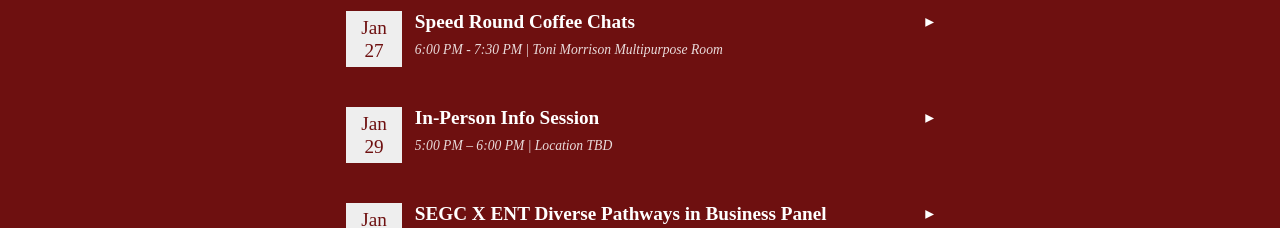
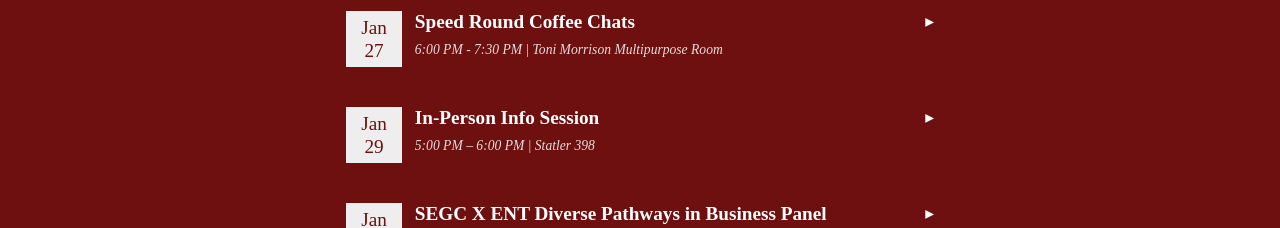
Before and after one commit to entcornell/ent-website, a React (Create React App) app: page /recruitment in a window 1280 px wide. Shown: the part 920-1148 px from the top of the page. Built offline with nearby package versions, Linux system fonts and the light colour scheme; a web font is replaced by a local one.

Commit message:
Update Recruitment.js for info session location

```diff
--- a/src/components/Recruitment.js
+++ b/src/components/Recruitment.js
@@ -39,10 +39,10 @@ const events = [
     meta: "6:00 PM - 7:30 PM | Toni Morrison Multipurpose Room",
     body: "Join us for Speed Coffee Chats, a fast-paced and welcoming event where you’ll rotate through conversations with different ENT brothers and hear firsthand about their experiences in the fraternity. It’s a low-pressure, genuine way for you to ask questions, make connections, and see what makes ENT unique. At the same time, we’re excited to get to know you as an applicant beyond the résumé. We’ll also be selling assorted goods during the event, with all proceeds going toward charity. Come grab a coffee, support a good cause, and start meaningful conversations!"
   },
-    {
+  {
     date: "Jan 29",
     title: "In-Person Info Session",
-    meta: "5:00 PM – 6:00 PM | Location TBD",
+    meta: "5:00 PM – 6:00 PM | Statler 398",
     body: "ENT information sessions are a great way to learn about the organization. You will hear about the New Member Education process, some fun brotherhood events, current projects, and club culture. Additionally, you will have the opportunity to network to current members at the conclusion of the session. This event is open to anyone!"
   },
   {
```
